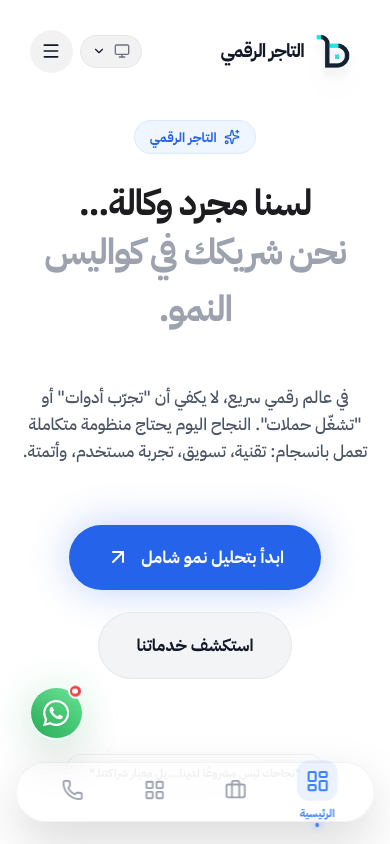
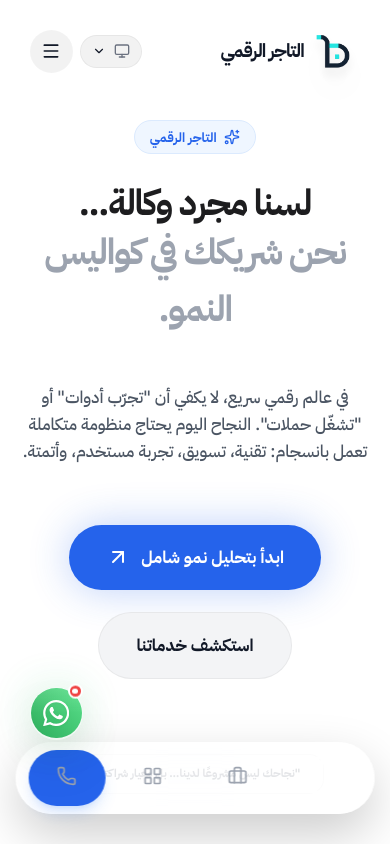
Before and after one commit to mohamedlahlah/asdwww, a React (Vite) app: page / in a window 390 px wide. Shown: the top 844 px of the page. Built offline with nearby package versions, Linux system fonts and the light colour scheme.

Commit message:
Upgrade mobile navbar with high-end sliding pill design and animations

```diff
--- a/components/Layout.tsx
+++ b/components/Layout.tsx
@@ -225,32 +225,46 @@ const Layout = ({ children }: { children: React.ReactNode }) => {
 
             {children}
 
-            {/* PROFESSIONAL MOBILE BOTTOM NAVBAR */}
-            <div className="lg:hidden fixed bottom-6 left-1/2 -translate-x-1/2 w-[92%] max-w-[400px] h-16 bg-white/80 dark:bg-[#151516]/80 backdrop-blur-2xl border border-black/5 dark:border-white/10 rounded-full z-[100] shadow-[0_20px_50px_rgba(0,0,0,0.15)] dark:shadow-[0_20px_50px_rgba(0,0,0,0.4)] flex items-center justify-around px-4 transition-all duration-500">
+            {/* PROFESSIONAL MOBILE BOTTOM NAVBAR - HIGH END SLIDING DESIGN */}
+            <div className="lg:hidden fixed bottom-8 left-1/2 -translate-x-1/2 w-[92%] max-w-[420px] h-[72px] bg-white/70 dark:bg-[#0c0c0d]/70 backdrop-blur-3xl border border-white/20 dark:border-white/10 rounded-[2.5rem] z-[100] shadow-[0_20px_50px_rgba(0,0,0,0.2)] dark:shadow-[0_20px_50px_rgba(0,0,0,0.5)] flex items-center justify-between px-2 transition-all duration-500">
+
+                {/* Sliding Background Indicator */}
+                <div
+                    className="absolute h-[56px] bg-blue-600 dark:bg-blue-500 rounded-full transition-all duration-500 ease-[cubic-bezier(0.34,1.56,0.64,1)] shadow-lg shadow-blue-500/20"
+                    style={{
+                        width: 'calc(25% - 12px)',
+                        left: pathname === '/' ? '12px' :
+                              pathname === '/services' ? 'calc(25% + 4px)' :
+                              pathname === '/portfolio' ? 'calc(50% + 4px)' :
+                              pathname === '/contact' ? 'calc(75% - 4px)' : '12px',
+                        opacity: ['/', '/services', '/portfolio', '/contact'].includes(pathname) ? 1 : 0
+                    }}
+                />
+
                 {[
-                    { name: 'الرئيسية', path: '/', icon: <LayoutDashboard size={22} /> },
-                    { name: 'الخدمات', path: '/services', icon: <Briefcase size={22} /> },
-                    { name: 'الأعمال', path: '/portfolio', icon: <LayoutGrid size={22} /> },
-                    { name: 'تواصل', path: '/contact', icon: <Phone size={22} /> },
+                    { name: 'الرئيسية', path: '/', icon: <LayoutDashboard size={20} /> },
+                    { name: 'الخدمات', path: '/services', icon: <Briefcase size={20} /> },
+                    { name: 'الأعمال', path: '/portfolio', icon: <LayoutGrid size={20} /> },
+                    { name: 'تواصل', path: '/contact', icon: <Phone size={20} /> },
                 ].map((item) => {
                     const active = pathname === item.path;
                     return (
                         <Link
                             key={item.path}
                             to={item.path}
-                            className={`relative flex flex-col items-center justify-center gap-1 transition-all duration-300 ${active ? 'text-blue-500 scale-110' : 'text-gray-400 hover:text-gray-600 dark:hover:text-gray-200'}`}
+                            className={`relative z-10 flex flex-col items-center justify-center w-1/4 h-full transition-all duration-500 ${active ? 'text-white' : 'text-gray-400'}`}
                         >
-                            <div className={`p-2 rounded-xl transition-colors ${active ? 'bg-blue-500/10' : ''}`}>
+                            <div className={`transition-transform duration-500 ${active ? 'scale-110 -translate-y-0.5' : 'scale-100'}`}>
                                 {item.icon}
                             </div>
-                            <span className={`text-[10px] font-black transition-opacity ${active ? 'opacity-100' : 'opacity-0 h-0 overflow-hidden'}`}>{item.name}</span>
-                            {active && (
-                                <div className="absolute -bottom-1 w-1 h-1 bg-blue-500 rounded-full shadow-[0_0_8px_#3b82f6]"></div>
-                            )}
+                            <span className={`text-[10px] font-black transition-all duration-500 tracking-tighter mt-1 ${active ? 'opacity-100 translate-y-0' : 'opacity-0 translate-y-2 h-0 overflow-hidden'}`}>
+                                {item.name}
+                            </span>
                         </Link>
                     );
                 })}
             </div>
+
 
             {/* Padding spacer for mobile to prevent content overlap with bottom navbar */}
             <div className="h-24 lg:hidden"></div>
```
